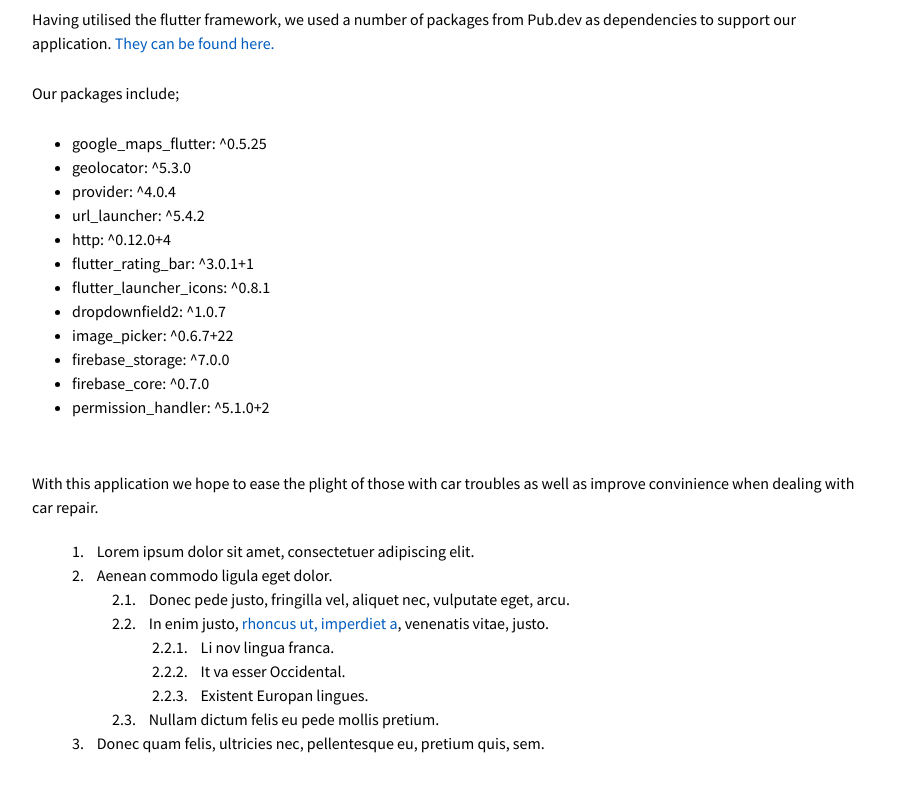
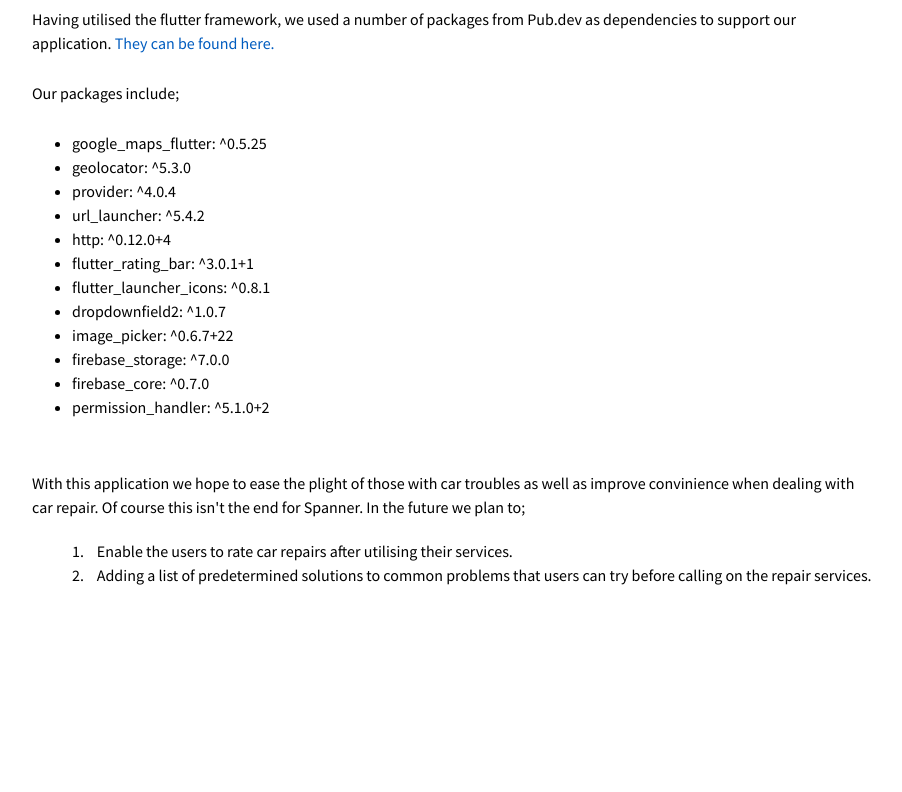
Before and after one commit to lythnaggayi/spanner-website, a plain HTML site: page index.html in a window 1280 px wide. Shown: the part 1114-1906 px from the top of the page, without its empty margins (188-1090 px from the left). After the commit the page ends 1751 px from the top, so only its background shows below. Drawn offline with nearby package versions, Linux system fonts and the light colour scheme.

```diff
--- a/index.html
+++ b/index.html
@@ -109,23 +109,11 @@
                  </ul></p>
             <p class="text">
               With this application we hope to ease the plight of those with car troubles as well as improve convinience when dealing with car repair.
+              Of course this isn't the end for Spanner. In the future we plan to;
             </p>
             <ol class="nested">
-              <li>Lorem ipsum dolor sit amet, consectetuer adipiscing elit.</li>
-              <li>Aenean commodo ligula eget dolor.
-                <ol class="nested">
-                  <li>Donec pede justo, fringilla vel, aliquet nec, vulputate eget, arcu.</li>
-                  <li>In enim justo, <a target="_blank" href="javascript:void(0)">rhoncus ut, imperdiet a</a>, venenatis vitae, justo.
-                    <ol class="nested">
-                      <li>Li nov lingua franca.</li>
-                      <li>It va esser Occidental.</li>
-                      <li>Existent Europan lingues.</li>
-                    </ol>
-                  </li>
-                  <li>Nullam dictum felis eu pede mollis pretium.</li>
-                </ol>
-              </li>
-              <li>Donec quam felis, ultricies nec, pellentesque eu, pretium quis, sem. </li>
+              <li>Enable the users to rate car repairs after utilising their services.</li>
+              <li>Adding a list of predetermined solutions to common problems that users can try before calling on the repair services.</li>
             </ol>
 </body>
 
--- a/menu.html
+++ b/menu.html
@@ -1,7 +1,7 @@
 <div class="menu">
   <div class="menu-table flex-row-space-between">
     <div class="logo flex-row-center">
-      <a href="index.html">Project Title</a>
+      <a href="index.html">Spanner</a>
     </div>
     <a class="menu-button" tabindex="0" href="javascript:void(0)">
       <img src="img/menu.png">
```
Also changed, not shown: 1 other file.
